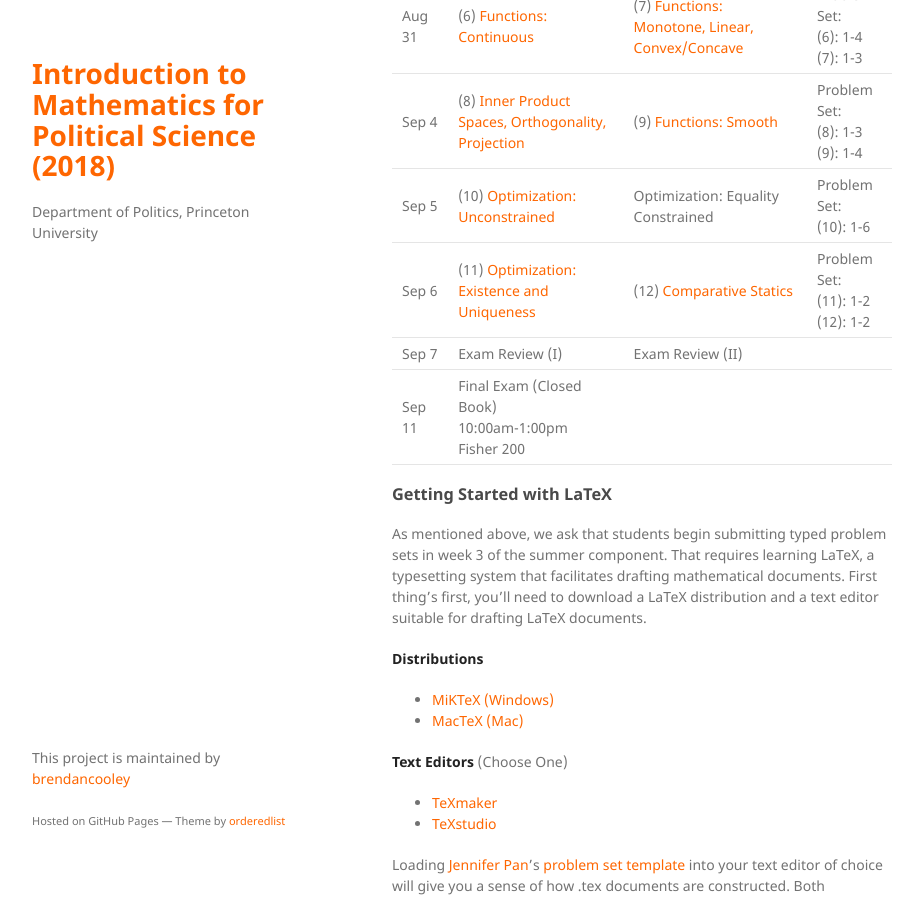
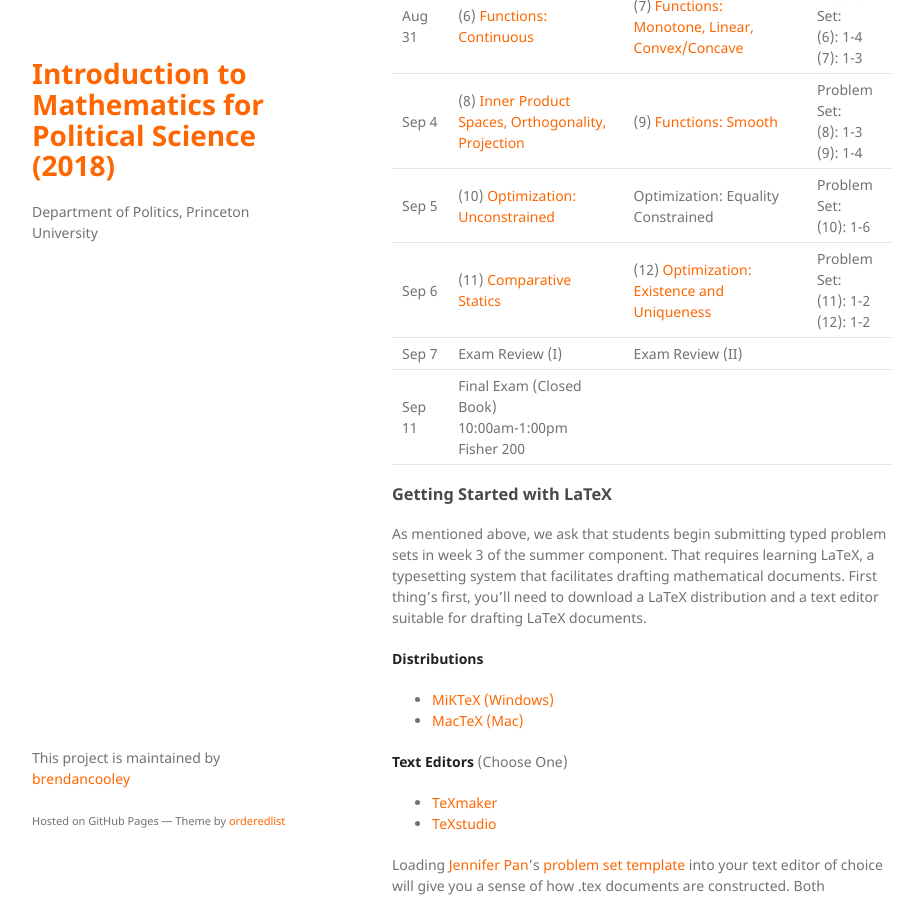
Before and after one commit to brendancooley/imps2019, a Jekyll site: the page built from index.md, in a window 1280 px wide and 900 px high, scrolled down 4562 px. Shown: the whole window, without its empty margins (178-1101 px from the left). Built offline with Jekyll 4.4.1, drawn with Linux system fonts in a browser that asks for light colours; nearby versions of some CDN libraries; a script that is not in the unit is left out; our own code applies the rules of GitHub Pages for plain Markdown files.

```diff
--- a/index.md
+++ b/index.md
@@ -112,7 +112,7 @@ The appendix of McCarty and Meirowitz's book contains a nice treatment of many o
 | Aug 31 | (6) [Functions: Continuous](https://rawgit.com/brendancooley/imps2018/master/notes/6_functionsContinuous.pdf)        | (7) [Functions: Monotone, Linear, Convex/Concave](https://rawgit.com/brendancooley/imps2018/master/notes/7_functionsOther.pdf)  | Problem Set: <br> (6): 1-4 <br> (7): 1-3 |
 | Sep 4  | (8) [Inner Product Spaces, Orthogonality, Projection](https://rawgit.com/brendancooley/imps2018/master/notes/8_innerProductSpaces.pdf)    | (9) [Functions: Smooth](https://rawgit.com/brendancooley/imps2018/master/notes/9_functionsSmooth.pdf)                   | Problem Set: <br> (8): 1-3 <br> (9): 1-4 |
 | Sep 5  | (10) [Optimization: Unconstrained](https://rawgit.com/brendancooley/imps2018/master/notes/10_optimization.pdf) | Optimization: Equality Constrained                    | Problem Set: <br> (10): 1-6 |
-| Sep 6  | (11) [Optimization: Existence and Uniqueness](https://rawgit.com/brendancooley/imps2018/master/notes/11_existence.pdf)    | (12) [Comparative Statics](https://rawgit.com/brendancooley/imps2018/master/notes/12_comparativeStatics.pdf)             | Problem Set: <br> (11): 1-2 <br> (12): 1-2  |
+| Sep 6  | (11) [Comparative Statics](https://rawgit.com/brendancooley/imps2018/master/notes/12_comparativeStatics.pdf)   |  (12) [Optimization: Existence and Uniqueness](https://rawgit.com/brendancooley/imps2018/master/notes/11_existence.pdf) | Problem Set: <br> (11): 1-2 <br> (12): 1-2  |
 | Sep 7  | Exam Review (I)   | Exam Review (II)                                     |  |
 | Sep 11 | Final Exam (Closed Book) <br> 10:00am-1:00pm <br> Fisher 200   |                                                 |             |
 
```
